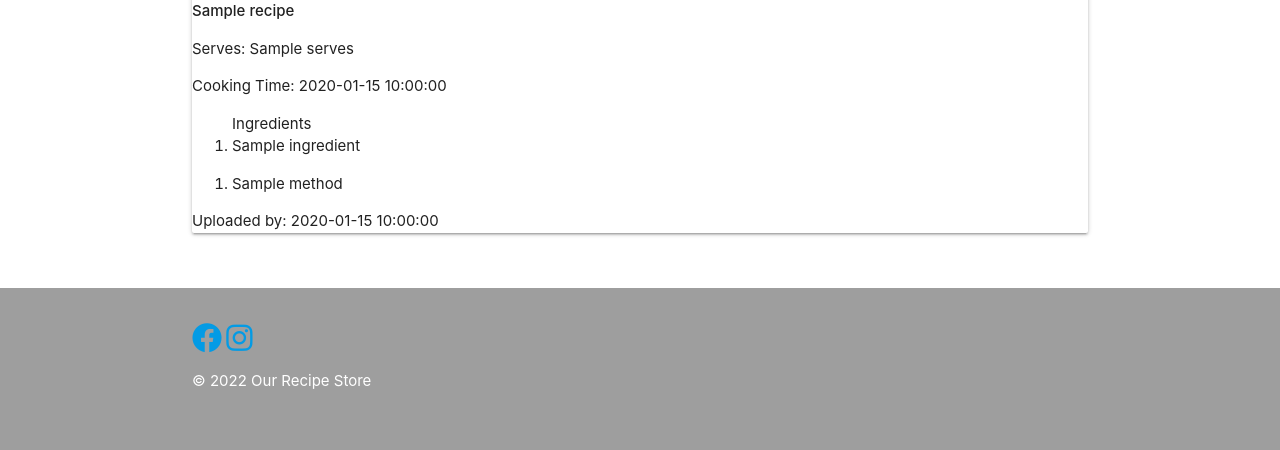
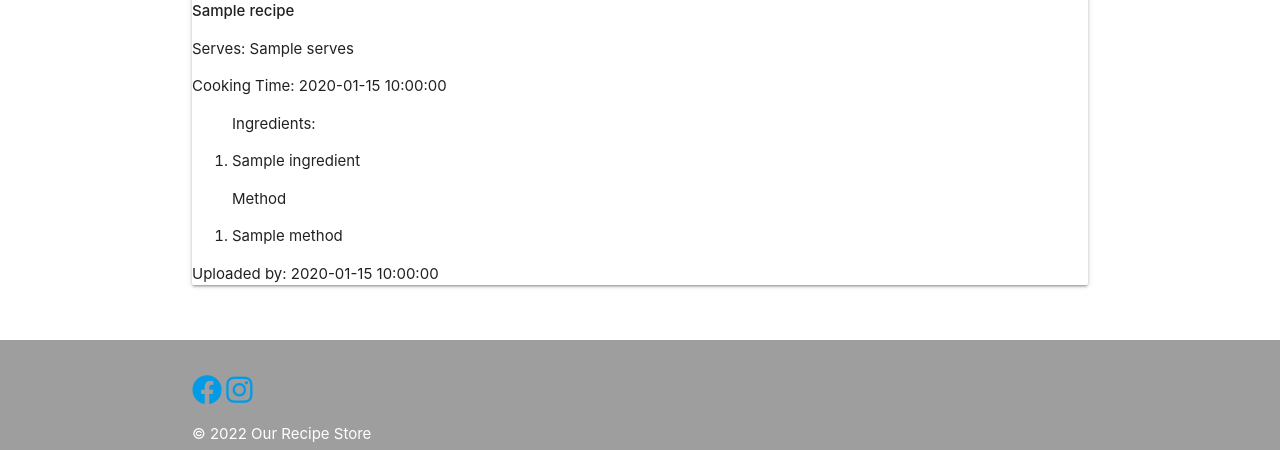
Before and after one commit to RhiH/recipe_store, a Flask app: template templates/show_recipe.html in a window 1280 px wide. Shown: the part 181-631 px from the top of the page. Before the commit the page ends 570 px from the top, so only its background shows below. Run offline with Flask 2, Linux system fonts and the light colour scheme; the template is opened without the code that fills it: most values are stand-ins (such as "Sample title", 1, 10 or a date in 2020); some libraries are stand-ins or nearby versions.

Commit message:
amend ingredients header and add method header in show recipe pge

```diff
--- a/templates/show_recipe.html
+++ b/templates/show_recipe.html
@@ -11,12 +11,14 @@
           <strong>{{ recipe.recipe_name}}</strong>
           <p>Serves: {{ recipe.serves }} </p>
           <p>Cooking Time: {{ recipe.cooking_time}} </p>
-          <ol>Ingredients
+          <ol>
+          <p>Ingredients:</p>
           {% for ingredient in recipe.ingredients %}
           <li>{{ingredient}}</li>
           {% endfor %}
          </ol>
          <ol>
+          <p>Method</p>
           {% for method in recipe.method %}
           <li>{{method}}</li>
           {% endfor %}
```
